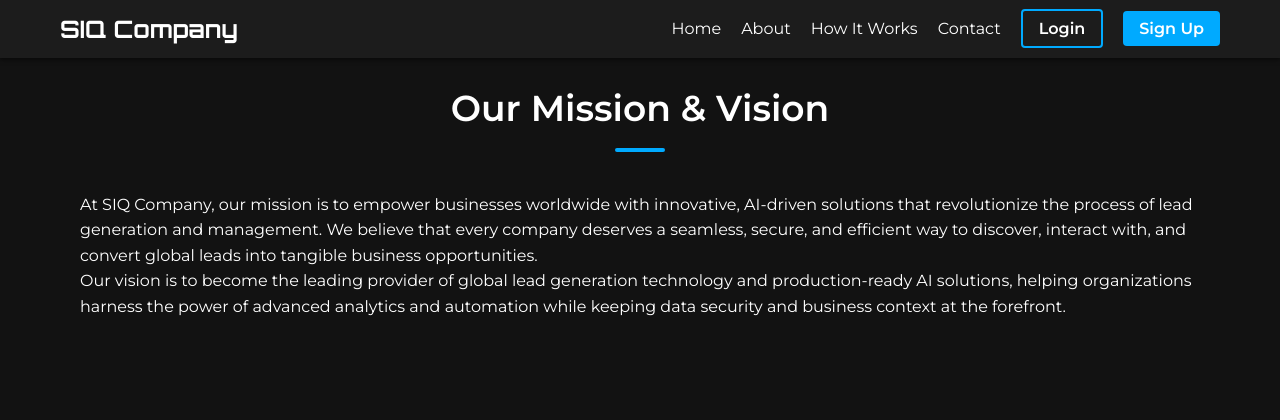
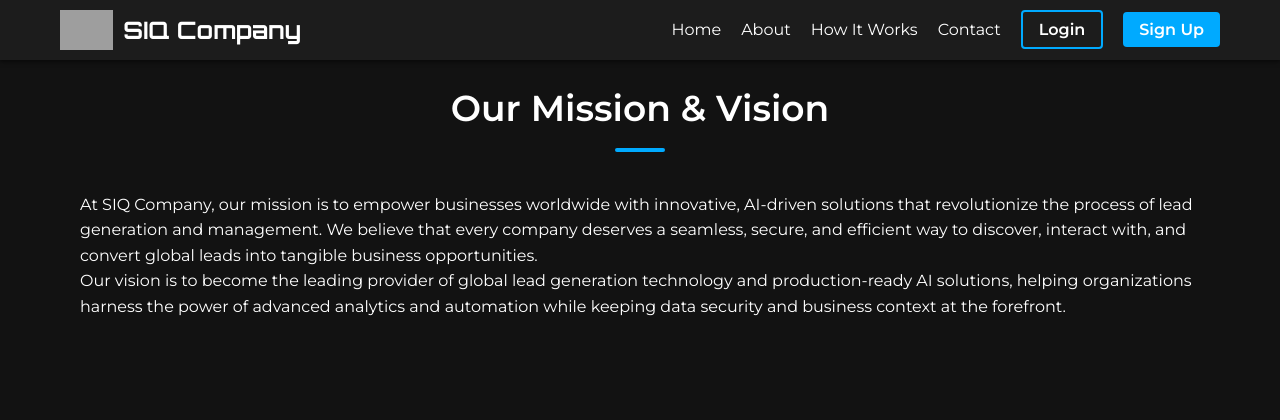
Before and after one commit to KingB94/threetowers, a Flask app: page /about in a window 1280 px wide. Shown: the top 420 px of the page. Run offline with Flask 3, Linux system fonts and the light colour scheme; grey boxes are pictures that could not be loaded.

Commit message:
Update base.html

```diff
--- a/templates/base.html
+++ b/templates/base.html
@@ -12,7 +12,7 @@
     <meta name="keywords"
         content="{% block meta_keywords %}Search, Identify, Qualify, AI, Lead Generation, Global Leads, SIQ Company{% endblock %}" />
     <!-- Favicon -->
-    <link rel="icon" href="{{ url_for('static', filename='images/favicon.ico') }}" type="image/x-icon" />
+    <link rel="icon" href="{{ url_for('static', filename='favicon.ico') }}" type="image/x-icon" />
 
     <!-- Google Fonts (Montserrat, Orbitron & Roboto) -->
     <link
@@ -35,7 +35,11 @@
     <!-- Header -->
     <header>
         <div class="container">
-            <h1>SIQ Company</h1>
+            <div class="logo-container">
+                <img src="{{ url_for('static', filename='logo-png.png') }}" alt="SIQ Company Logo"
+                    class="company-logo" />
+                <h1>SIQ Company</h1>
+            </div>
             <nav>
                 <ul class="nav-links" id="nav-links">
                     <li><a href="{{ url_for('index') }}">Home</a></li>
@@ -58,6 +62,7 @@
             </nav>
         </div>
     </header>
+
 
     <!-- Main Content -->
     <main>
```
